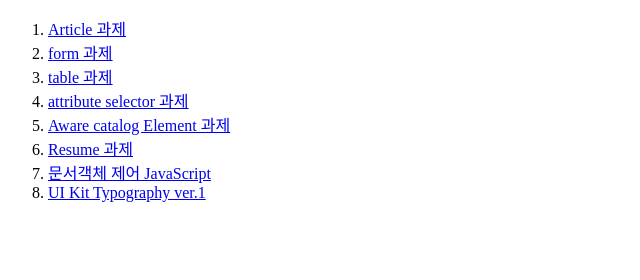
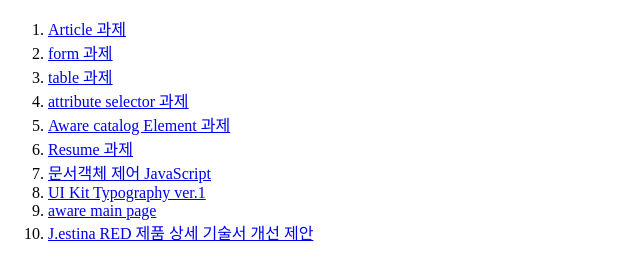
Before and after one commit to SeJin-Kim/FDS, a plain HTML site: page index.html in a window 1280 px wide. Shown: the whole page, without its empty margins (0-640 px from the left). Drawn offline with Linux system fonts and the light colour scheme.

Commit message:
mini-project 추가

```diff
--- a/index.html
+++ b/index.html
@@ -14,6 +14,8 @@
 		<li><a href="https://sejin-kim.github.io/FDS/06-Resume">Resume 과제</a></li>
 		<li><a href="https://sejin-kim.github.io/FDS/07-inc-dec-font-size-control">문서객체 제어 JavaScript</a></li>
 		<li><a href="https://sejin-kim.github.io/FDS/08-ui-kit-typography">UI Kit Typography ver.1</a></li>
+        <li><a href="https://sejin-kim.github.io/FDS/09-aware-website-design">aware main page</a></li>
+        <li><a href="https://sejin-kim.github.io/FDS/10-JRSWD112-A308TR">J.estina RED 제품 상세 기술서 개선 제안</a></li>
 
 	</ol>
 </body>
```
